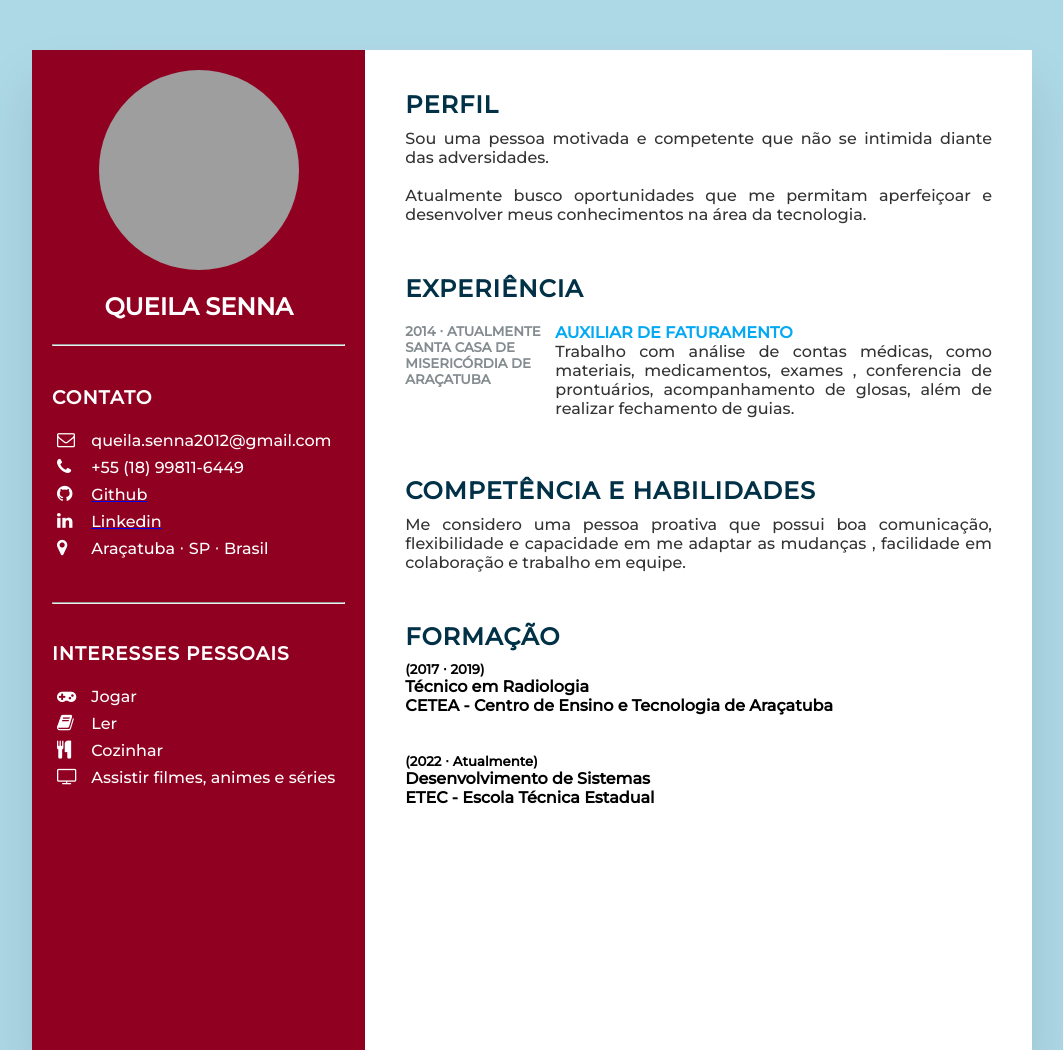
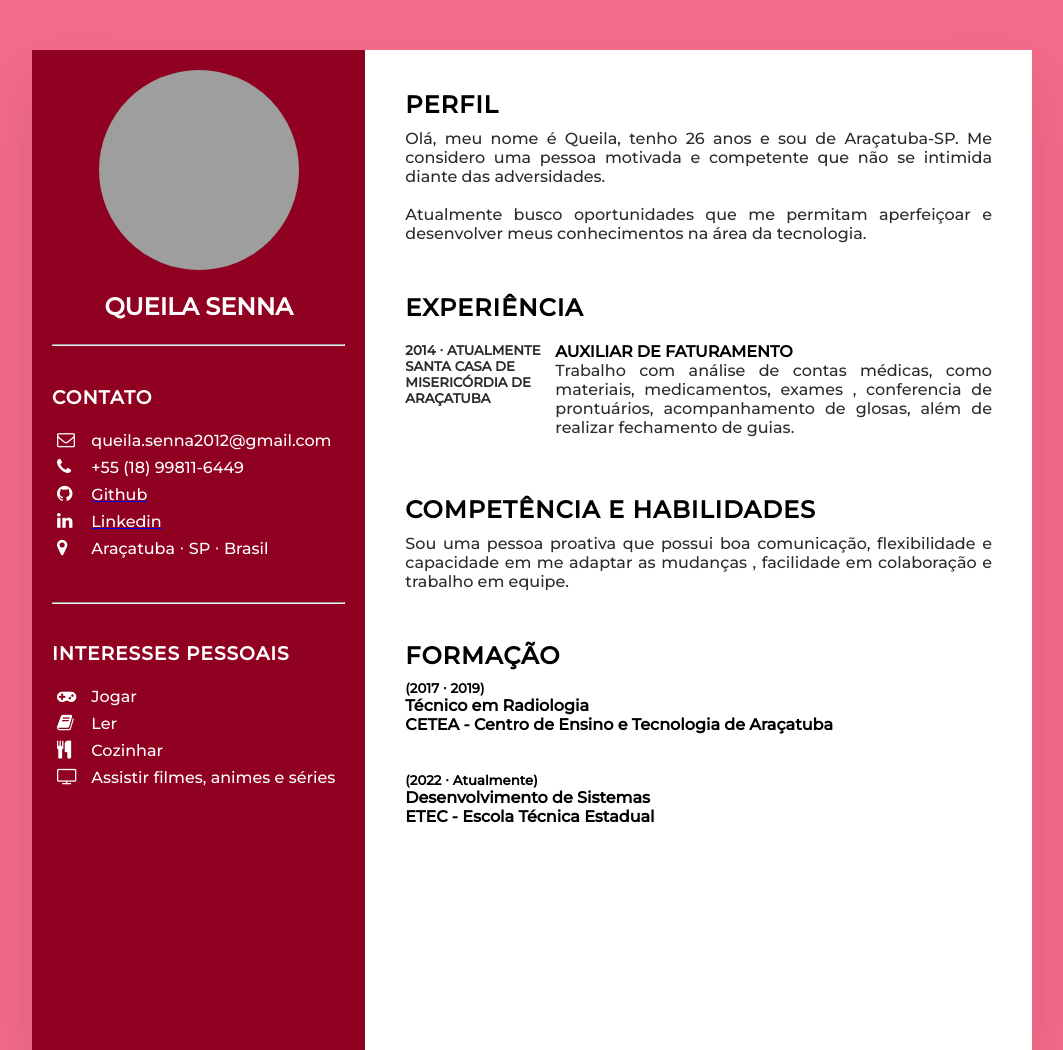
Before and after one commit to Queilasenna/curriculodev, a plain HTML site: page index.html in a window 1280 px wide. Shown: the top 1050 px of the page, without its empty margins (108-1171 px from the left). Drawn offline with Linux system fonts and the light colour scheme; grey boxes are pictures that could not be loaded.

Commit message:
Alterações Finais

```diff
--- a/estilo.css
+++ b/estilo.css
@@ -9,7 +9,7 @@
 }
 
 body {
-    background: lightblue;
+    background: #f36b89;
     display: flex;
     justify-content: center;
     align-items: center;
@@ -131,14 +131,14 @@ body {
 }
 
 .title2 {
-    color: #003147;
+    color: black;
     text-transform: uppercase;
     letter-spacing: 1px;
     margin-bottom: 10px;
 }
 
 p {
-    color: #333;
+    color: rgb(44, 43, 43);
     text-align: justify;
 }
 
@@ -154,12 +154,12 @@ p {
 
 .sobre .box .anos h5 {
     text-transform: uppercase;
-    color: #848c90;
+    color: rgb(44, 43, 43);
     font-weight: 600;
 }
 
 .sobre .box .text h4 {
     text-transform: uppercase;
-    color: #03a9f4;
+    color: black;
     font-size: 16px;
 }
--- a/index.html
+++ b/index.html
@@ -78,7 +78,7 @@
         <div class="right_side">
             <div class="sobre">
                 <h2 class="title2">Perfil</h2>
-                <p> Sou uma pessoa motivada e competente que não se intimida diante das adversidades.
+                <p>Olá, meu nome é Queila, tenho 26 anos e sou de Araçatuba-SP. Me considero uma pessoa motivada e competente que não se intimida diante das adversidades.
                     <br><br>
                     Atualmente busco oportunidades que me permitam aperfeiçoar e desenvolver meus conhecimentos na área
                     da tecnologia.
@@ -100,7 +100,7 @@
                 <br><br>
                 <div class="sobre">
                     <h2 class="title2">Competência e Habilidades</h2>
-                    <p>Me considero uma pessoa proativa que possui boa comunicação, flexibilidade e capacidade em me
+                    <p>Sou uma pessoa proativa que possui boa comunicação, flexibilidade e capacidade em me
                         adaptar as mudanças , facilidade em colaboração e trabalho em equipe.</p>
                 </div>
                 <div class="sobre formacao">
```
